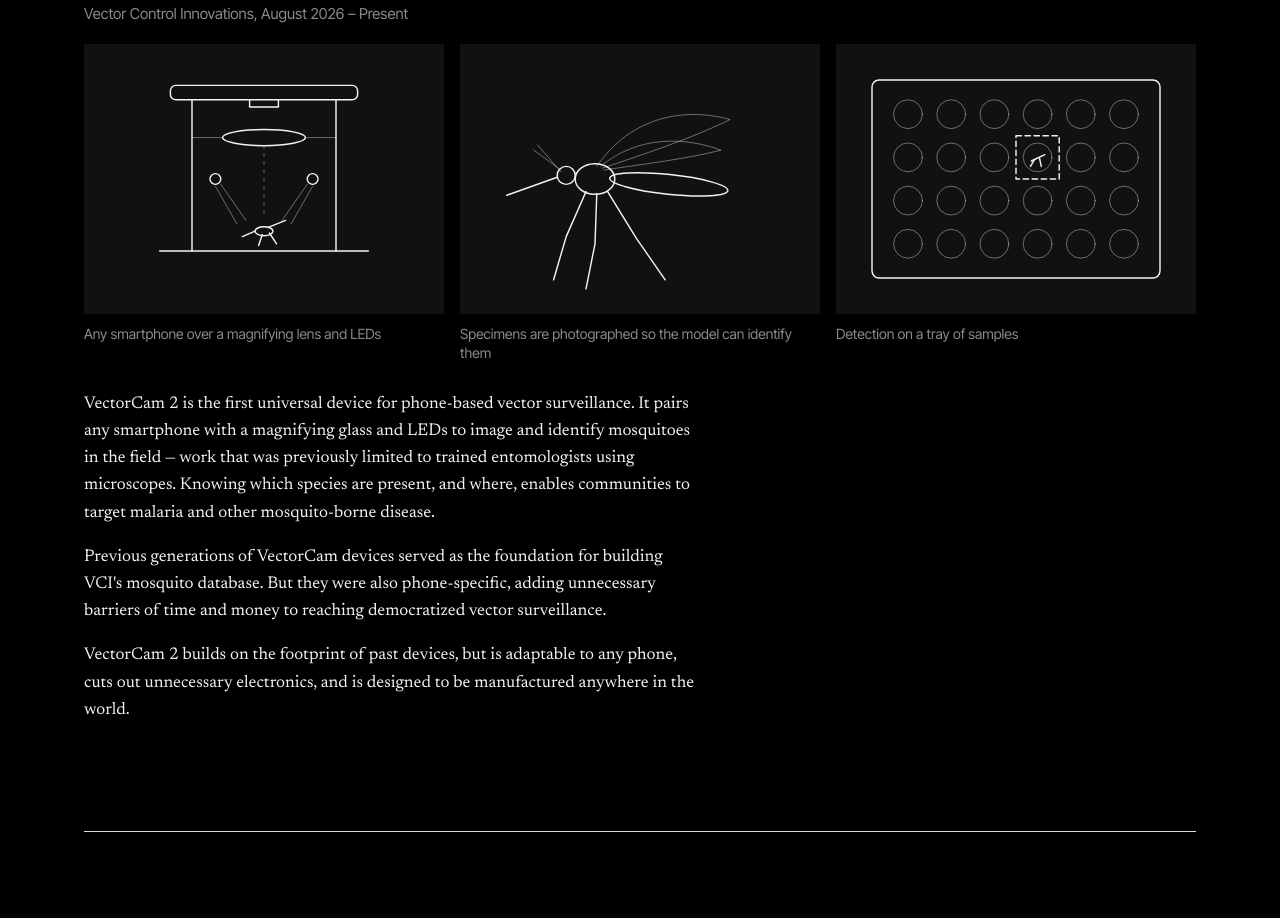
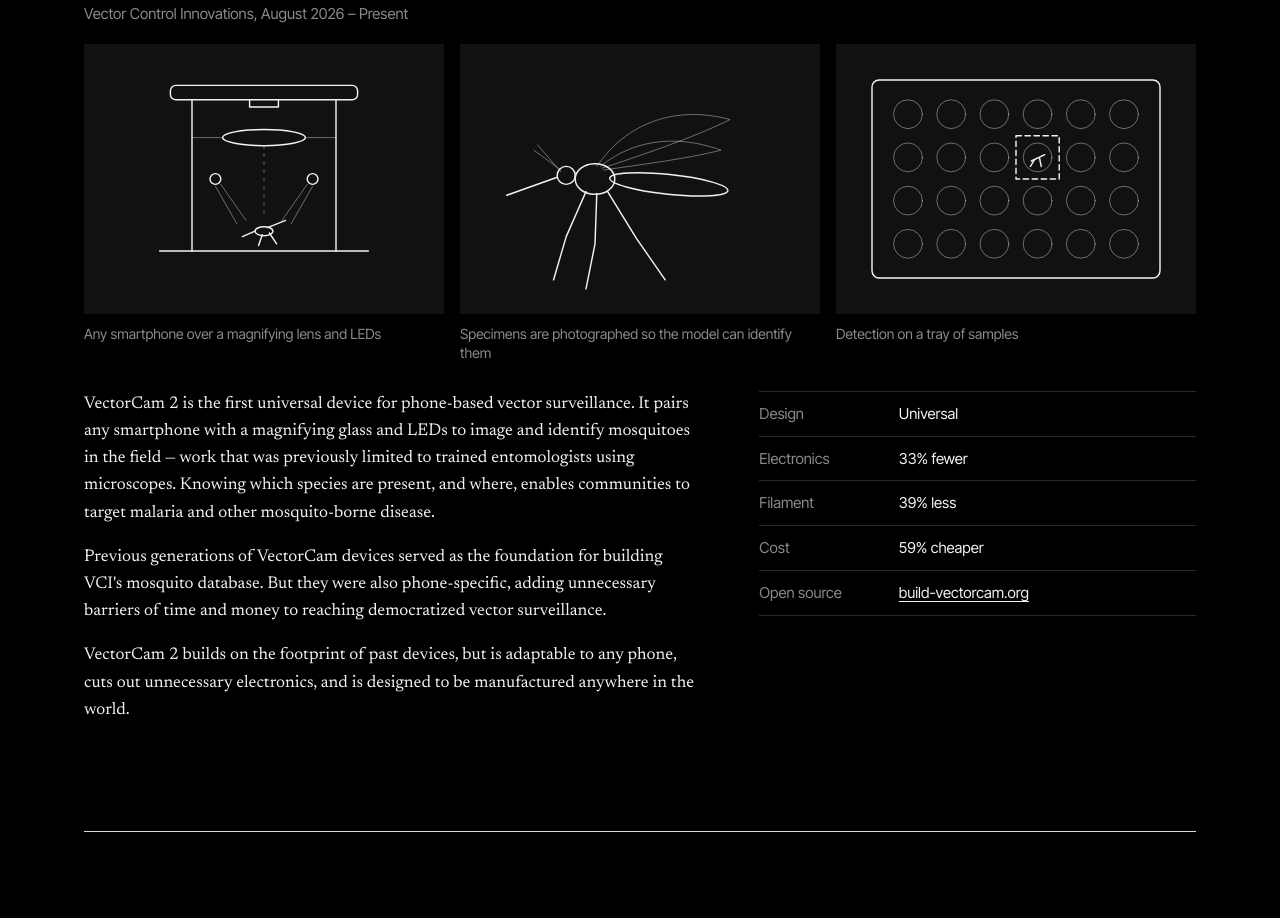
Before and after one commit to t67055/thomashuelskamp.com, a plain HTML site: page index.html in a window 1280 px wide. Shown: the part 904-1822 px from the top of the page. Drawn offline with Linux system fonts and the light colour scheme.

Commit message:
Add VectorCam 2 key facts table
Co-Authored-By: Claude Opus 5.5 <noreply@anthropic.com>
Claude-Session: https://claude.ai/code/session_018HqdxKVMnZJugJVamVY5ug

```diff
--- a/index.html
+++ b/index.html
@@ -80,7 +80,11 @@ figcaption{font:400 14px/1.4 var(--sans);color:var(--dim);padding-top:10px}
 .thin{stroke-width:1;opacity:.45}
 .solid{fill:var(--ink);stroke:none}
 
-.pbody{display:block}
+.pbody{display:grid;grid-template-columns:minmax(0,7fr) minmax(0,5fr);gap:clamp(24px,5vw,72px)}
+dl{margin:0;font:400 15px/1.45 var(--sans);border-top:1px solid var(--line)}
+dl div{display:grid;grid-template-columns:8.5em minmax(0,1fr);gap:12px;padding:11px 0;border-bottom:1px solid var(--line)}
+dt{color:var(--dim)}
+dd{margin:0}
 .pbody p{margin:0 0 1em;max-width:64ch}
 
 .contact{padding-block:clamp(48px,7vw,96px) 28px}
@@ -95,7 +99,7 @@ footer{display:flex;justify-content:space-between;gap:12px;flex-wrap:wrap;border
 
 @media(prefers-reduced-motion:reduce){html{scroll-behavior:auto}.portrait figcaption{transition:none}}
 
-@media(max-width:860px){.intro{grid-template-columns:minmax(0,1fr)}.portrait{max-width:440px;aspect-ratio:4/3}}
+@media(max-width:860px){.pbody{grid-template-columns:minmax(0,1fr)}.intro{grid-template-columns:minmax(0,1fr)}.portrait{max-width:440px;aspect-ratio:4/3}}
 @media(max-width:600px){.letter,.portrait figcaption{font-size:17px}.letter .date{margin-bottom:24px}.gallery{grid-template-columns:minmax(0,1fr)}}
 </style>
 </head>
@@ -195,6 +199,13 @@ footer{display:flex;justify-content:space-between;gap:12px;flex-wrap:wrap;border
         <p>Previous generations of VectorCam devices served as the foundation for building VCI's mosquito database. But they were also phone-specific, adding unnecessary barriers of time and money to reaching democratized vector surveillance.</p>
         <p>VectorCam 2 builds on the footprint of past devices, but is adaptable to any phone, cuts out unnecessary electronics, and is designed to be manufactured anywhere in the world.</p>
       </div>
+      <dl>
+        <div><dt>Design</dt><dd>Universal</dd></div>
+        <div><dt>Electronics</dt><dd>33% fewer</dd></div>
+        <div><dt>Filament</dt><dd>39% less</dd></div>
+        <div><dt>Cost</dt><dd>59% cheaper</dd></div>
+        <div><dt>Open source</dt><dd><a href="https://build-vectorcam.org">build-vectorcam.org</a></dd></div>
+      </dl>
     </div>
   </section>
 
```
